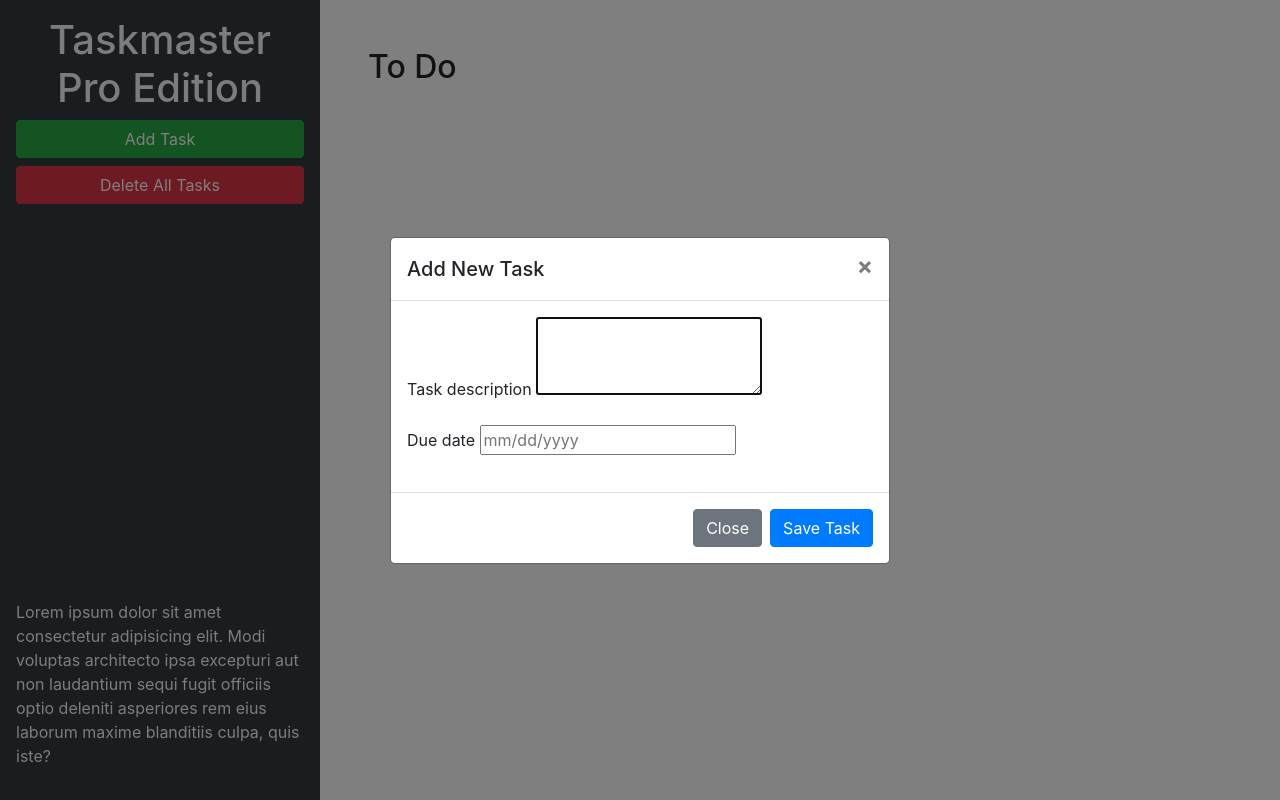
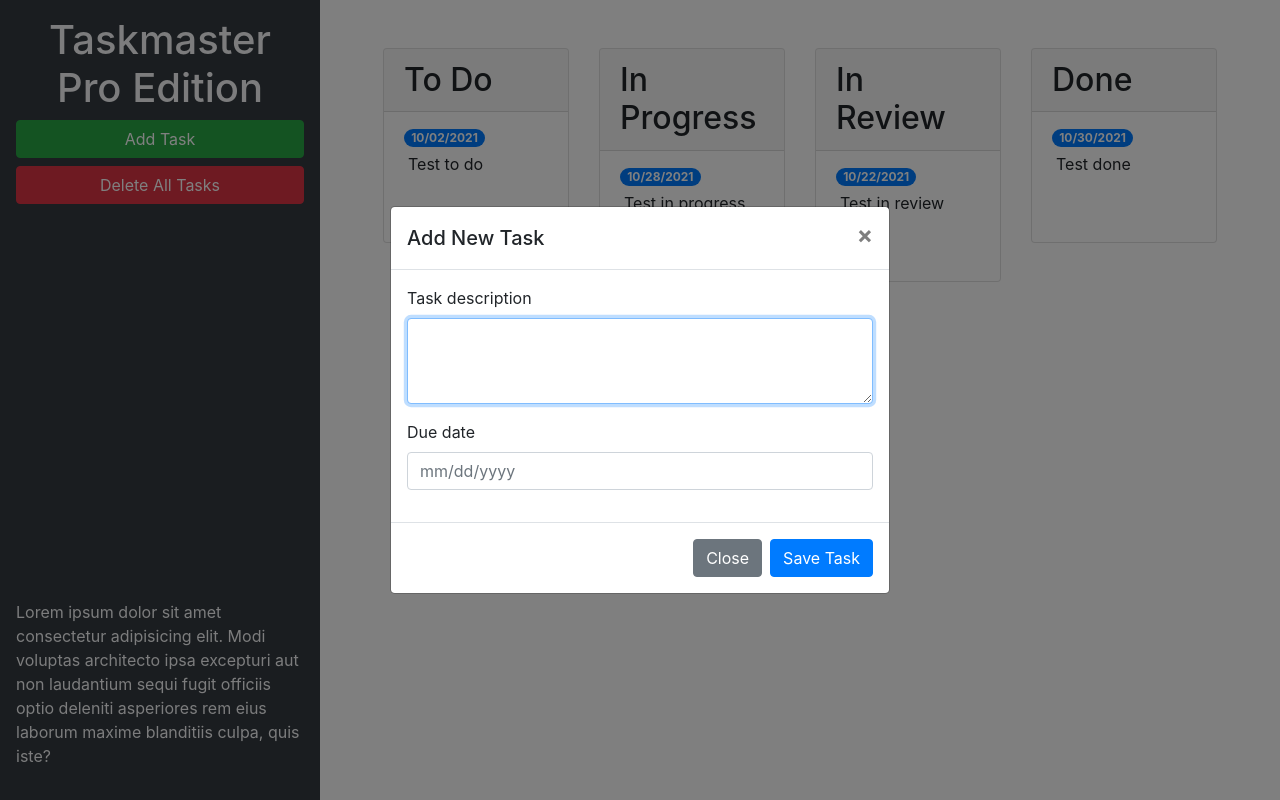
Before and after one commit to adamjfield/taskmaster-pro, a plain HTML site: page index.html in a window 1280 px wide. Both pictures are taken after a click on the button "Add Task". Drawn offline with nearby package versions, Linux system fonts and the light colour scheme.

Commit message:
updated layout for new statuses and uodated modal

```diff
--- a/index.html
+++ b/index.html
@@ -1,44 +1,118 @@
 <!DOCTYPE html>
 <html lang="en">
-
   <head>
-  <meta charset="UTF-8">
-  <meta name="viewport" content="width=device-width, initial-scale=1.0">
-  <meta http-equiv="X-UA-Compatible" content="ie=edge">
-  <link rel="stylesheet" href="https://cdnjs.cloudflare.com/ajax/libs/twitter-bootstrap/4.3.1/css/bootstrap.min.css">
+    <meta charset="UTF-8" />
+    <meta name="viewport" content="width=device-width, initial-scale=1.0" />
+    <meta http-equiv="X-UA-Compatible" content="ie=edge" />
+    <link
+      rel="stylesheet"
+      href="https://cdnjs.cloudflare.com/ajax/libs/twitter-bootstrap/4.3.1/css/bootstrap.min.css"
+    />
     <link rel="stylesheet" href="./assets/css/style.css" />
     <title>Taskmaster Pro</title>
   </head>
 
   <body>
-
     <div class="row min-vh-100 no-gutters">
-    <header class="col-12 col-lg-3 bg-dark text-light d-flex flex-column p-4 p-lg-3">
+      <header
+        class="col-12 col-lg-3 bg-dark text-light d-flex flex-column p-4 p-lg-3"
+      >
         <h1 class="text-center">Taskmaster Pro Edition</h1>
-      <button id="create-task" class="btn btn-block btn-success" data-toggle="modal" data-target="#task-form-modal">Add
-        Task</button>
-      <button id="remove-tasks" class="btn btn-block btn-danger">Delete All Tasks</button>
-      <p class="mt-auto">Lorem ipsum dolor sit amet consectetur adipisicing elit. Modi voluptas architecto ipsa
-        excepturi aut non
-        laudantium sequi fugit officiis optio deleniti asperiores rem eius laborum maxime blanditiis culpa, quis iste?
+        <button
+          id="create-task"
+          class="btn btn-block btn-success"
+          data-toggle="modal"
+          data-target="#task-form-modal"
+        >
+          Add Task
+        </button>
+        <button id="remove-tasks" class="btn btn-block btn-danger">
+          Delete All Tasks
+        </button>
+        <p class="mt-auto">
+          Lorem ipsum dolor sit amet consectetur adipisicing elit. Modi voluptas
+          architecto ipsa excepturi aut non laudantium sequi fugit officiis
+          optio deleniti asperiores rem eius laborum maxime blanditiis culpa,
+          quis iste?
         </p>
       </header>
       <main class="col-12 col-lg-9">
-      <div class="m-5">
-        <h2>To Do</h2>
-        <ul id="list-toDo" class="list-group"> </ul>
+        <div class="m-5 row justify-content-around">
+          <!-- tood start -->
+          <div class="col-12 col-md-6 col-xl-3 mb-3">
+            <div class="card">
+              <h2 class="card-header">To Do</h2>
+              <ul id="list-toDo" class="list-group list-group-flush">
+                <li class="list-group-item">
+                  <span class="badge badge-primary badge-pill">10/02/2021</span>
+                  <p class="m-1">Test to do</p>
+                </li>
+              </ul>
+            </div>
+          </div>
+          <!-- todo end -->
+          <!-- in progress start -->
+          <div class="col-12 col-md-6 col-xl-3 mb-3">
+            <div class="card">
+              <h2 class="card-header">In Progress</h2>
+              <ul id="list-inProgress" class="list-group list-group-flush">
+                <li class="list-group-item">
+                  <span class="badge badge-primary badge-pill">10/28/2021</span>
+                  <p class="m-1">Test in progress</p>
+                </li>
+              </ul>
+            </div>
+          </div>
+          <!-- in progress end -->
+          <!-- in review start -->
+          <div class="col-12 col-md-6 col-xl-3 mb-3">
+            <div class="card">
+              <h2 class="card-header">In Review</h2>
+              <ul id="list-inReview" class="list-group list-group-flush">
+                <li class="list-group-item">
+                  <span class="badge badge-primary badge-pill">10/22/2021</span>
+                  <p class="m-1">Test in review</p>
+                </li>
+              </ul>
+            </div>
+          </div>
+          <!-- in review end -->
+          <!-- done start -->
+          <div class="col-12 col-md-6 col-xl-3 mb-3">
+            <div class="card">
+              <h2 class="card-header">Done</h2>
+              <ul id="list-done" class="list-group list-group-flush">
+                <li class="list-group-item">
+                  <span class="badge badge-primary badge-pill">10/30/2021</span>
+                  <p class="m-1">Test done</p>
+                </li>
+              </ul>
+            </div>
+          </div>
+          <!-- done end -->
         </div>
       </main>
     </div>
 
     <!-- Modal -->
-  <div class="modal fade" id="task-form-modal" tabindex="-1" role="dialog" aria-labelledby="task-form-modal"
-    aria-hidden="true">
+    <div
+      class="modal fade"
+      id="task-form-modal"
+      tabindex="-1"
+      role="dialog"
+      aria-labelledby="task-form-modal"
+      aria-hidden="true"
+    >
       <div class="modal-dialog modal-dialog-centered" role="document">
         <div class="modal-content">
           <div class="modal-header">
             <h5 class="modal-title" id="task-form-modal">Add New Task</h5>
-          <button type="button" class="close" data-dismiss="modal" aria-label="Close">
+            <button
+              type="button"
+              class="close"
+              data-dismiss="modal"
+              aria-label="Close"
+            >
               <span aria-hidden="true">&times;</span>
             </button>
           </div>
@@ -46,16 +120,28 @@
             <form>
               <div class="form-group">
                 <label for="modalTaskDescription">Task description</label>
-              <textarea id="modalTaskDescription" rows="3"></textarea>
+                <textarea id="modalTaskDescription" rows="3" class="form-control"></textarea>
               </div>
               <div class="form-group">
                 <label for="modalDueDate">Due date</label>
-              <input type="text" id="modalDueDate" placeholder="mm/dd/yyyy" autocomplete="off" />
+                <input
+                  type="text"
+                  class="form-control"
+                  id="modalDueDate"
+                  placeholder="mm/dd/yyyy"
+                  autocomplete="off"
+                />
               </div>
             </form>
           </div>
           <div class="modal-footer">
-          <button type="button" class="btn btn-secondary" data-dismiss="modal">Close</button>
+            <button
+              type="button"
+              class="btn btn-secondary"
+              data-dismiss="modal"
+            >
+              Close
+            </button>
             <button type="button" class="btn btn-primary">Save Task</button>
           </div>
         </div>
@@ -67,5 +153,4 @@
     <script src="https://cdnjs.cloudflare.com/ajax/libs/twitter-bootstrap/4.3.1/js/bootstrap.min.js"></script>
     <script src="./assets/js/script.js"></script>
   </body>
-
 </html>
```
Lines whose indentation alone changed are shown as unchanged.
